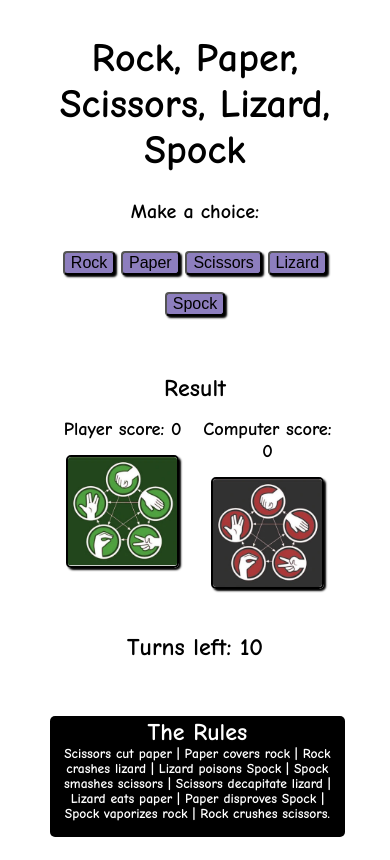
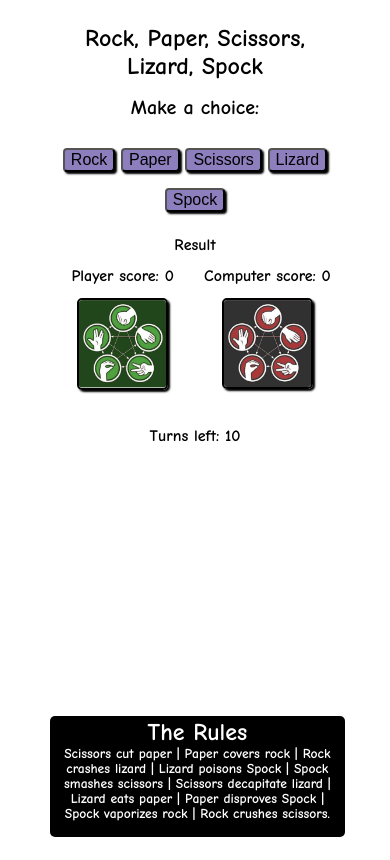
Before and after one commit to andreaspe76/Portfolio_Project_2, a plain HTML site: page index.html in a window 390 px wide. Drawn offline with Linux system fonts and the light colour scheme.

Commit message:
Add media query for very small screens

```diff
--- a/assets/css/style.css
+++ b/assets/css/style.css
@@ -119,3 +119,37 @@ p {
     margin-top: auto;
     font-size: 0.85rem;
 }
+
+/*Media query for screens with less height than 1010px*/
+@media screen and (max-height: 1010px) {
+    #game_over {
+        font-size: 1rem;
+    }
+
+    #player-image {
+        width: 60%;
+    }
+
+    #computer-image {
+        width: 60%;
+    }
+
+    .heading {
+        text-align: center;
+        font-size: 1.5rem;
+    }
+
+    #result {
+        font-size: 1rem;
+        margin-top: 15px;
+    }
+
+    #turns {
+        font-size: 1rem;
+    }
+
+    .scores {
+        font-size: 1rem;
+    }
+
+}
```
